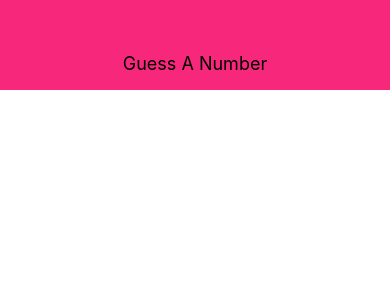
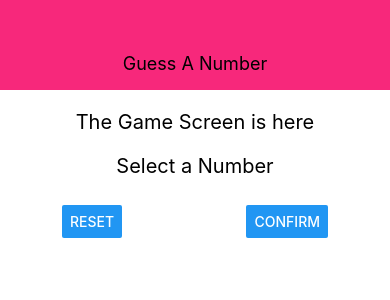
Before and after one commit to UsmanHaiderKhan/GuessNumbers, a React Native app: screen / in a window 390 px wide. Shown: the top 300 px of the page. Built offline with nearby package versions, Linux system fonts and the light colour scheme.

Commit message:
♻️ update : call the new component in the main app file

```diff
--- a/App.tsx
+++ b/App.tsx
@@ -2,11 +2,13 @@ import React from 'react'
 import { StyleSheet, View } from 'react-native';
 
 import  Header  from './components/Header';
+import GameScree from './components/StartGameScreen';
 
 export default function App() {
   return (
     <View style={styles.screen}>
      <Header title="Guess A Number" />
+     <GameScree></GameScree>
     </View>
   );
 }
```
